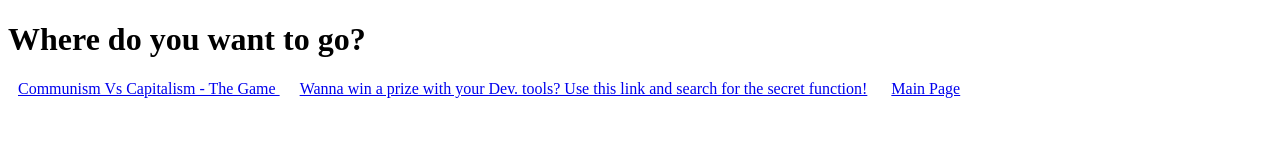
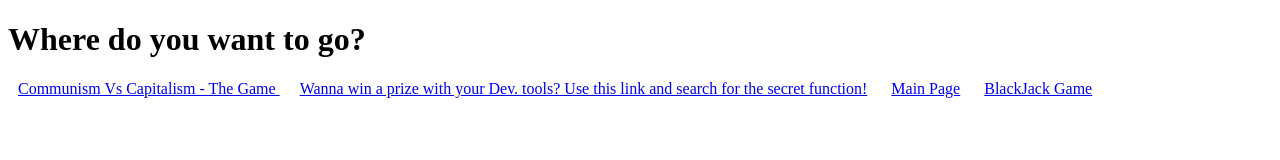
Before and after one commit to rebootofficial/excalizan.github.io, a plain HTML site: page index.html in a window 1280 px wide. Drawn offline with Linux system fonts and the light colour scheme.

Commit message:
Update index.html

```diff
--- a/index.html
+++ b/index.html
@@ -12,7 +12,11 @@
         <a href="https://excalizan.github.io/communism_vs_capitalism/game.html">
             Communism Vs Capitalism - The Game
         </a>
-        <a href="https://excalizan.github.io/secret_dev_functions/console.html">Wanna win a prize with your Dev. tools? Use this link and search for the secret function!</a>
+        <a href="https://excalizan.github.io/secret_dev_functions/console.html">
+            Wanna win a prize with your Dev. tools? Use this link and search for
+            the secret function!</a
+        >
         <a href="https://excalizan.github.io">Main Page</a>
+        <a href="https://excalizan.github.io/bj_game/game.html">BlackJack Game</a>
     </body>
 </html>
```
